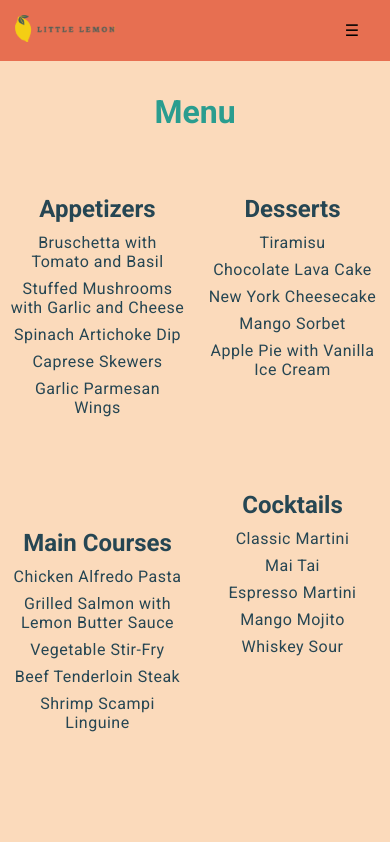
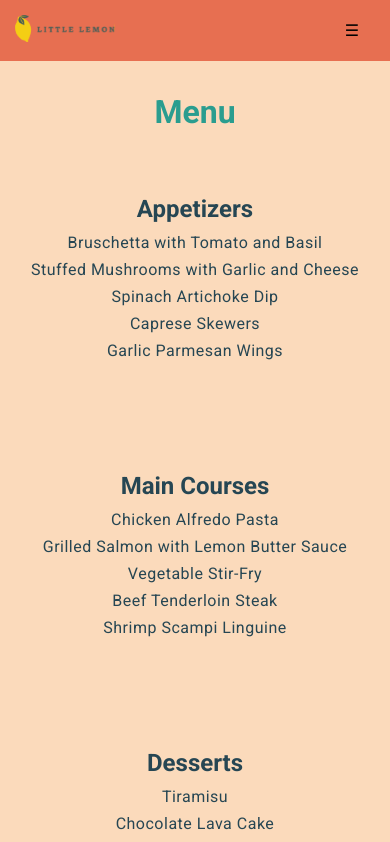
Before and after one commit to ddimkou/meta-little-lemon, a React (Create React App) app: page /menu in a window 390 px wide. Shown: the top 842 px of the page. Built offline with nearby package versions, Linux system fonts and the light colour scheme.

Commit message:
menu comp responsive

```diff
--- a/src/App.css
+++ b/src/App.css
@@ -187,6 +187,11 @@
   font-size: 2rem;
   margin-bottom: 1em;
 }
+@media only screen and (max-width: 768px) {
+  .menu-container {
+    display: block;
+  }
+}
 
 /* Section Styles */
 .menu-section {
--- a/src/Menu.js
+++ b/src/Menu.js
@@ -1,4 +1,3 @@
-// Menu.js
 import React from "react";
 
 const Menu = () => {
--- a/src/index.css
+++ /dev/null
@@ -1,13 +0,0 @@
-body {
-  margin: 0;
-  font-family: -apple-system, BlinkMacSystemFont, 'Segoe UI', 'Roboto', 'Oxygen',
-    'Ubuntu', 'Cantarell', 'Fira Sans', 'Droid Sans', 'Helvetica Neue',
-    sans-serif;
-  -webkit-font-smoothing: antialiased;
-  -moz-osx-font-smoothing: grayscale;
-}
-
-code {
-  font-family: source-code-pro, Menlo, Monaco, Consolas, 'Courier New',
-    monospace;
-}
```
Also changed, not shown: src/index.js (+6 -6 lines).
